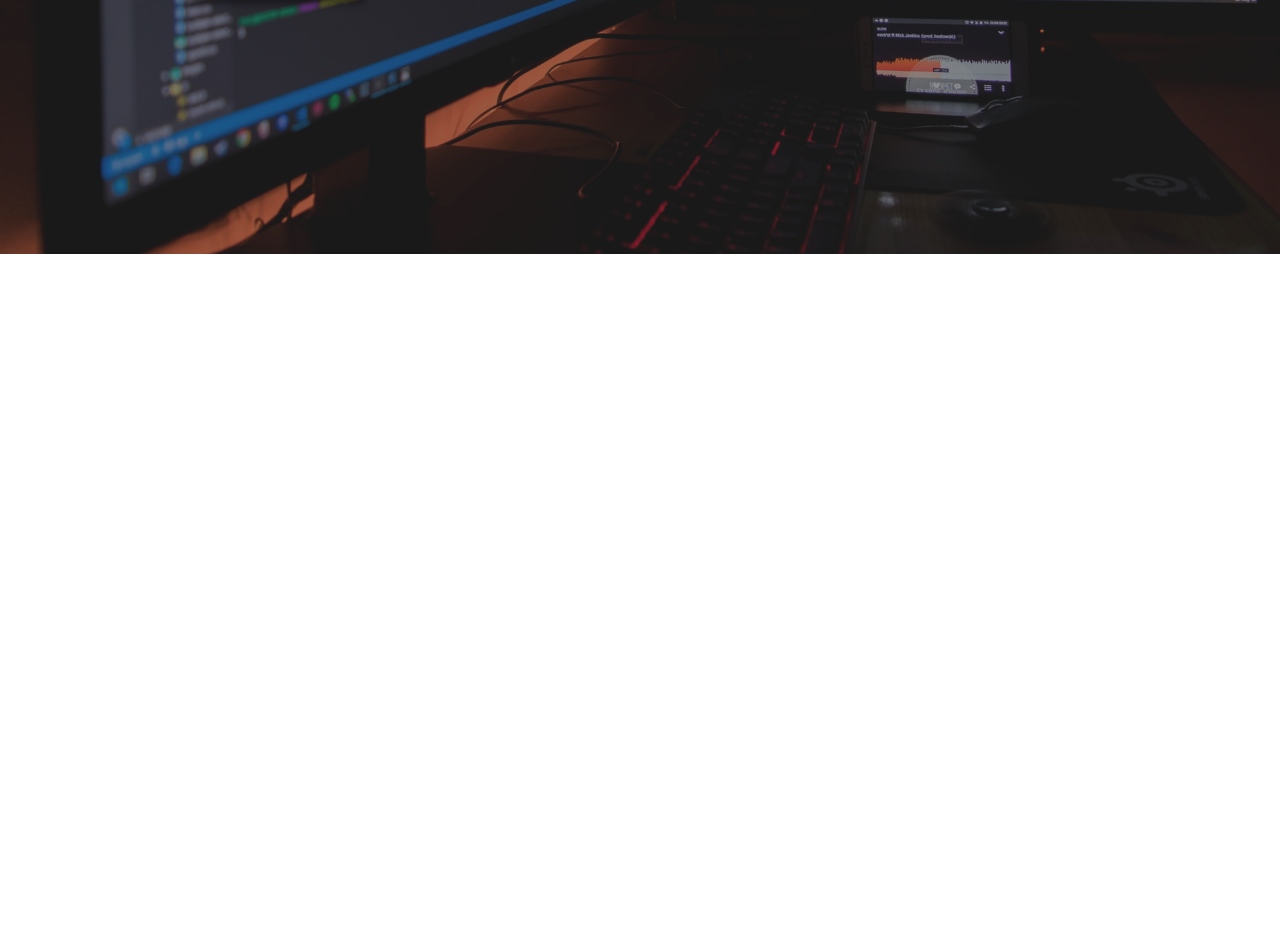
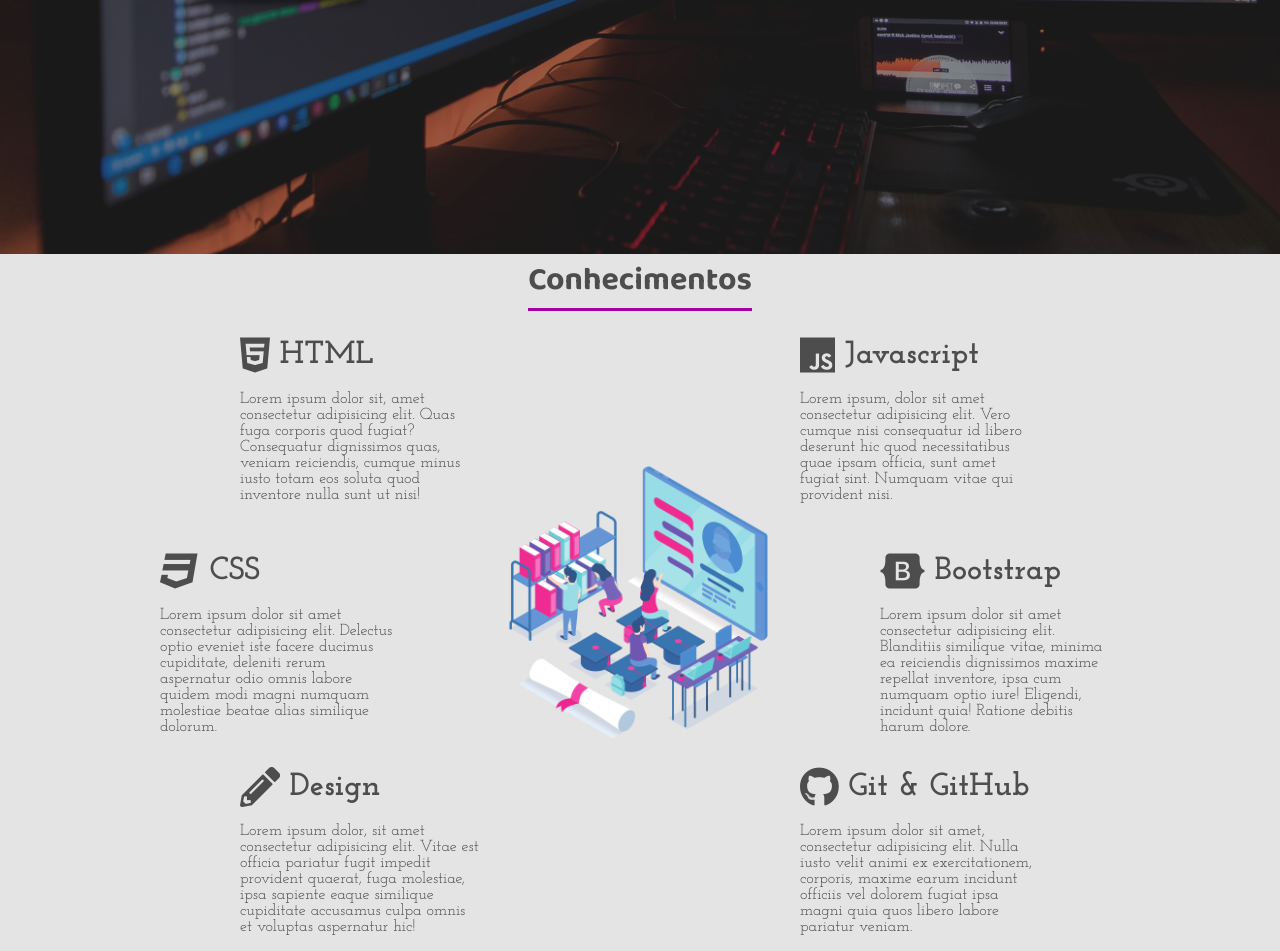
Before and after one commit to EzequiasVaz/portifolio, a plain HTML site: page index.html in a window 1280 px wide. Shown: the part 546-1497 px from the top of the page. Before the commit the page ends 800 px from the top, so only its background shows below. Drawn offline with Linux system fonts and the light colour scheme.

Commit message:
:package: implementação da area de conhecimentos

```diff
--- a/index.html
+++ b/index.html
@@ -39,7 +39,7 @@
                 <button>Saiba Mais</button>
             </div>
         </header>
-        <div class="sidebar">
+        <aside class="sidebar">
             <nav>
                 <ul class="menu">
                     <li class="menu-item"><a href="#" class="menu-link">Home</a></li>
@@ -55,6 +55,73 @@
                 </div>
             </nav>
         </div>
+
+        <section class="sessao-conhecimentos">
+            <div class="sessao-header">
+                <h1>Conhecimentos</h1>
+            </div>
+            <div class="conhecimentos">
+                <div class="conhecimento">
+                    <div class="conhecimento-header">
+                        <i class="fab fa-html5"></i>
+                        <h3>HTML</h3>
+                    </div>
+                    <div class="conhecimento-text">
+                        <p>Lorem ipsum dolor sit, amet consectetur adipisicing elit. Quas fuga corporis quod fugiat? Consequatur dignissimos quas, veniam reiciendis, cumque minus iusto totam eos soluta quod inventore nulla sunt ut nisi!</p>
+                    </div>
+                </div>
+                <div class="conhecimento">
+                    <div class="conhecimento-header">
+                        <i class="fab fa-css3"></i>
+                        <h3>CSS</h3>
+                    </div>
+                    <div class="conhecimento-text">
+                        <p>Lorem ipsum dolor sit amet consectetur adipisicing elit. Delectus optio eveniet iste facere ducimus cupiditate, deleniti rerum aspernatur odio omnis labore quidem modi magni numquam molestiae beatae alias similique dolorum.</p>
+                    </div>
+                </div>
+                <div class="conhecimento">
+                    <div class="conhecimento-header">
+                        <i class="fas fa-pencil-alt"></i>
+                        <h3>Design</h3>
+                    </div>
+                    <div class="conhecimento-text">
+                        <p>Lorem ipsum dolor, sit amet consectetur adipisicing elit. Vitae est officia pariatur fugit impedit provident quaerat, fuga molestiae, ipsa sapiente eaque similique cupiditate accusamus culpa omnis et voluptas aspernatur hic!</p>
+                    </div>
+                </div>
+                <div class="conhecimento">
+                    <div class="conhecimento-header">
+                        <i class="fab fa-js"></i>
+                        <h3>Javascript</h3>
+                    </div>
+                    <div class="conhecimento-text">
+                        <p>Lorem ipsum, dolor sit amet consectetur adipisicing elit. Vero cumque nisi consequatur id libero deserunt hic quod necessitatibus quae ipsam officia, sunt amet fugiat sint. Numquam vitae qui provident nisi.</p>
+                    </div>
+                </div>
+                <div class="conhecimento">
+                    <div class="conhecimento-header">
+                        <i class="fab fa-bootstrap"></i>
+                        <h3>Bootstrap</h3>
+                    </div>
+                    <div class="conhecimento-text">
+                        <p>Lorem ipsum dolor sit amet consectetur adipisicing elit. Blanditiis similique vitae, minima ea reiciendis dignissimos maxime repellat inventore, ipsa cum numquam optio iure! Eligendi, incidunt quia! Ratione debitis harum dolore.</p>
+                    </div>
+                </div>
+                <div class="conhecimento">
+                    <div class="conhecimento-header">
+                        <i class="fab fa-github"></i>
+                        <h3>Git & GitHub</h3>
+                    </div>
+                    <div class="conhecimento-text">
+                        <p>Lorem ipsum dolor sit amet, consectetur adipisicing elit. Nulla iusto velit animi ex exercitationem, corporis, maxime earum incidunt officiis vel dolorem fugiat ipsa magni quia quos libero labore pariatur veniam.</p>
+                    </div>
+                </div>
+                <div class="conhecimento-img-wrapper">
+                    <img src="/images/conhecimentos.png" alt="">
+                </div>
+            </div>
+        </section>
+
+
     </div>
 
 
--- a/style.css
+++ b/style.css
@@ -259,3 +259,90 @@ header {
     border: solid 1px  #fff;
     background: linear-gradient(to left, #a103a1 0%, #9900cc 100%);
 }
+
+.sessao-conhecimentos {
+    color: #4d4d4d;
+    background-color: #e4e4e4;
+}
+
+.sessao-header {
+    display: flex;
+    text-align: center;
+    justify-content: center;
+}
+
+.sessao-header h1 {
+    font-family: var(--font-primary);
+    font-size: 2rem;
+    border-bottom: 3px solid #a103a1;
+    margin-bottom: 1.5rem;
+}
+
+.conhecimentos {
+    display: grid;
+    grid-template-columns: repeat(16, 1fr);
+    grid-template-rows: repeat(6, 1fr);
+    row-gap: 2rem;
+}
+
+
+.conhecimento:nth-child(1) {
+        grid-column: 4 / 7;
+        grid-row: 1 / 3;
+}
+
+.conhecimento:nth-child(2) {
+        grid-column: 3 / 6;
+        grid-row: 3 / 5;
+}
+
+.conhecimento:nth-child(3) {
+    grid-column: 4 / 7;
+    grid-row: 5 / -1;
+}
+
+.conhecimento:nth-child(4) {
+    grid-column: 11 / 14;
+    grid-row: 1 / 3;
+}
+
+.conhecimento:nth-child(5) {
+    grid-column: 12 / 15;
+    grid-row: 3/ 5;
+}
+
+.conhecimento:nth-child(6) {
+    grid-column: 11/ 14;
+    grid-row: 5 / -1;
+}
+
+.conhecimento-header {
+    display: flex;
+    align-items: center;
+    font-family: var(--font-secundary);
+}
+
+.conhecimento-header i {
+    font-size: 2.5rem;
+}
+
+.conhecimento-header h3 {
+    font-size: 2rem;
+    padding-left: .6rem;
+}
+
+.conhecimento-text {
+    font-family: var(--font-secundary);
+    margin-top: 1rem;
+}
+
+.conhecimento-img-wrapper {
+    grid-column: 7 / 11;
+    grid-row: 2 / 6;
+    width: 100%;
+}
+
+.conhecimento-img-wrapper img {
+    object-fit: cover;
+    width: 100%;
+}
```
Also changed, not shown: images/conhecimentos.png (added).
